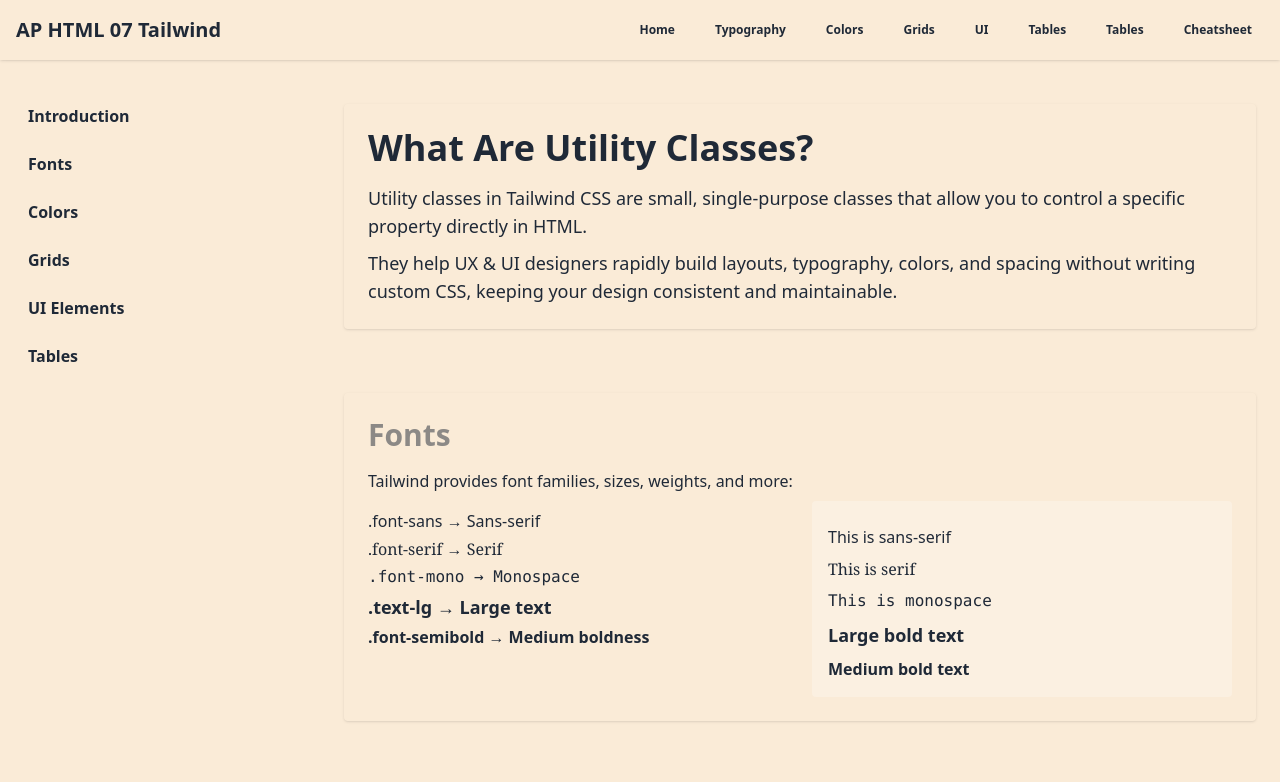
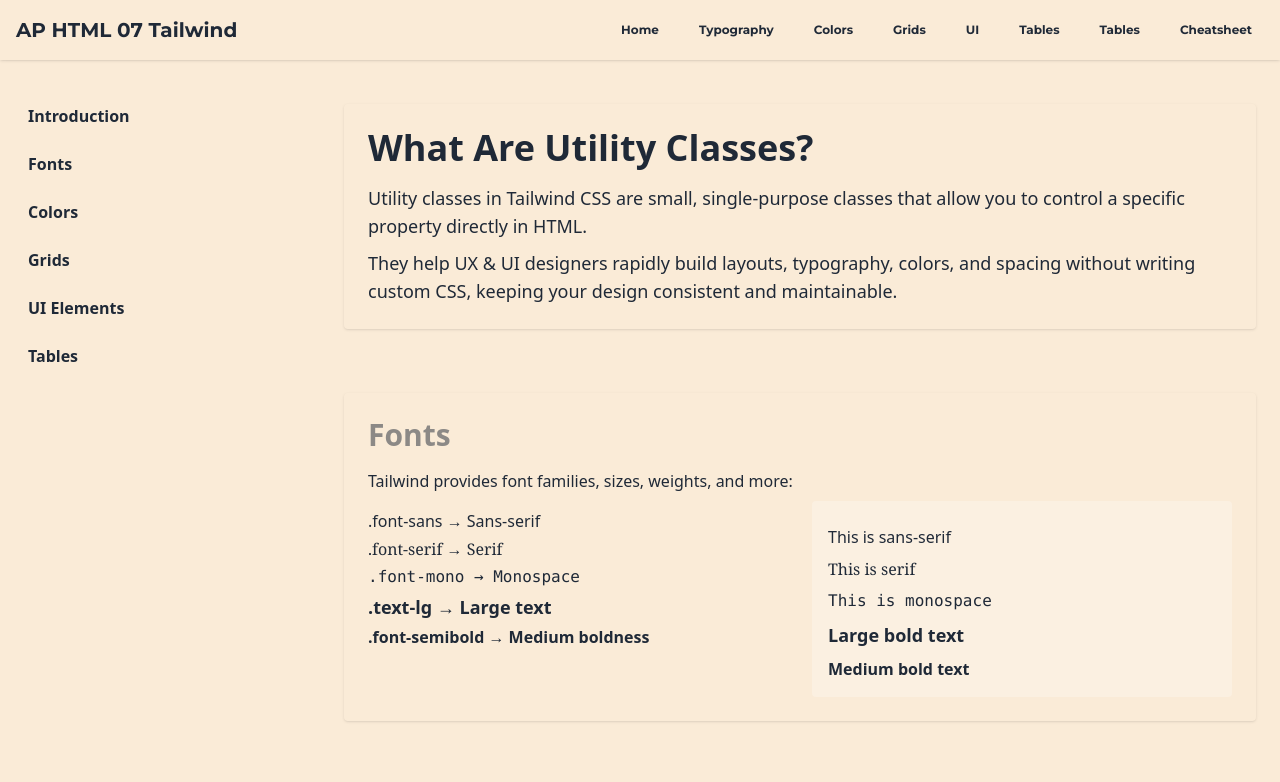
Before and after one commit to BPCourses/AP_HTML_07_Tailwind, a website: page index.html in a window 1280 px wide. Shown: the top 782 px of the page. Drawn offline with Linux system fonts and the light colour scheme.

Commit message:
Montserrat

```diff
--- a/assets/styles.css
+++ b/assets/styles.css
@@ -1,7 +1,6 @@
 
 @import url('https://fonts.googleapis.com/css2?family=Roboto:ital,wght@0,100;0,300;0,400;0,500;0,700;0,900;1,100;1,300;1,400;1,500;1,700;1,900&display=swap');
 @import url('https://fonts.googleapis.com/css2?family=Montserrat:ital,wght@0,100..900;1,100..900&family=Roboto:ital,wght@0,100;0,300;0,400;0,500;0,700;0,900;1,100;1,300;1,400;1,500;1,700;1,900&display=swap');
-
 
 
 body{
@@ -13,6 +12,8 @@
 
 header{
     background-color: antiquewhite;
+        font-family: 'Montserrat';
+
 }
 
 pre{
--- a/index.html
+++ b/index.html
@@ -29,7 +29,7 @@
 
   <!-- Header Navigation -->
   <header class="w-full shadow p-4 flex items-center justify-between fixed top-0 z-50">
-    <div class="text-xl font-bold">AP HTML 07 Tailwind</div>
+    <div class="montserrat-bold text-xl font-bold">AP HTML 07 Tailwind</div>
     <nav>
       <ul class="flex space-x-4 text-xs">
         <li><a class="px-3 py-2 rounded color-white hover:bg-white  " href="index.html">Home</a></li>
```
Also changed, not shown: page1.html (+1 -1 lines), page2.html (+1 -1 lines), page3.html (+1 -1 lines), page4.html (+1 -1 lines), page5.html (+1 -1 lines), page6.html (+1 -1 lines), page7.html (+1 -1 lines).
